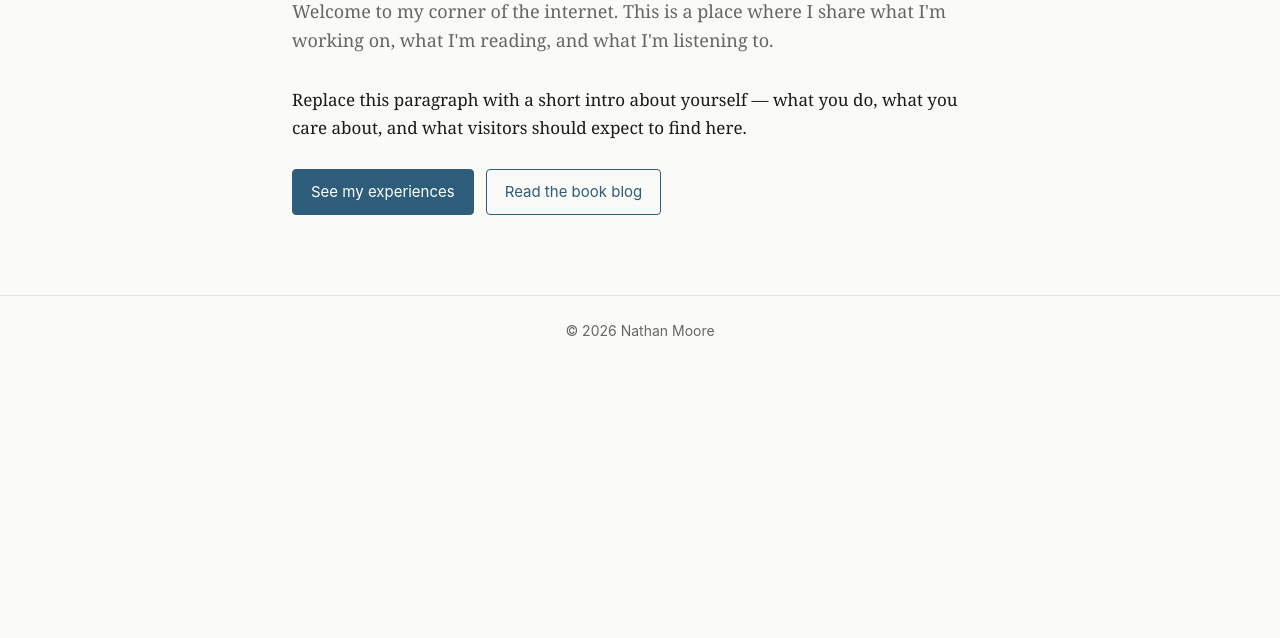
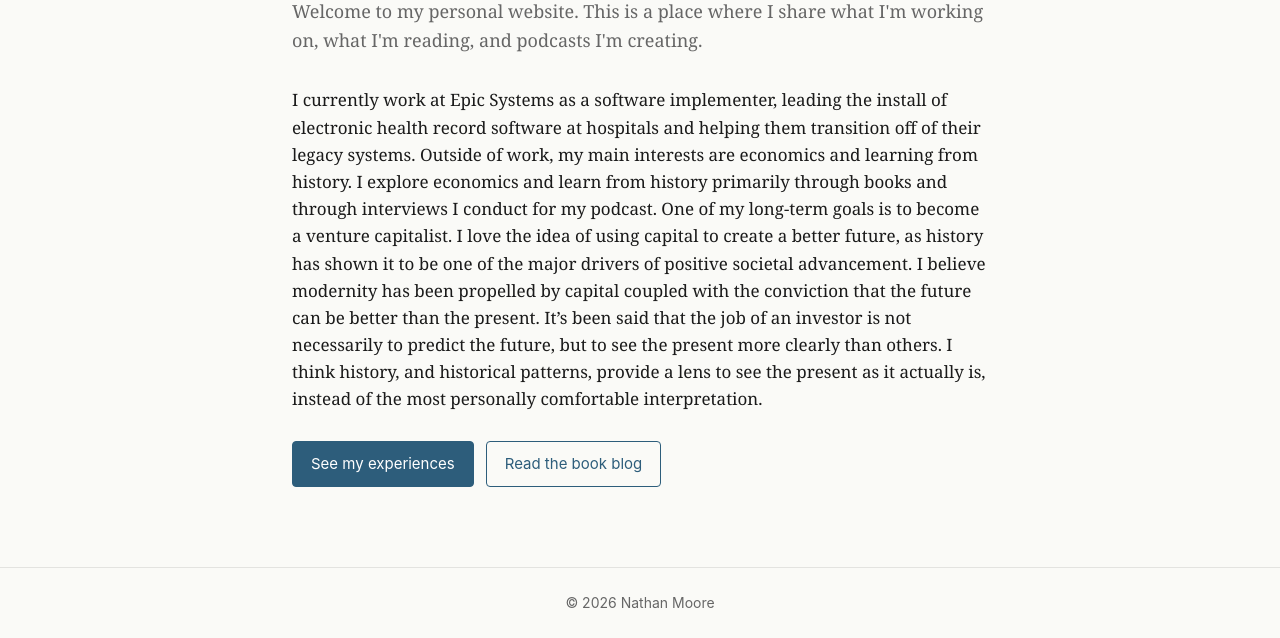
Before and after one commit to NicoMoore/nicomoore.github.io, a website: page index.html in a window 1280 px wide. Shown: the part 189-827 px from the top of the page. Before the commit the page ends 800 px from the top, so only its background shows below. Drawn offline with Linux system fonts and the light colour scheme.

Commit message:
Update index.html
Updating .hero section

```diff
--- a/index.html
+++ b/index.html
@@ -8,7 +8,7 @@
 </head>
 <body>
   <header class="site-header">
-    <a class="brand" href="index.html">Nathan Moore</a>
+    <a class="brand" href="index.html">Nico Moore</a>
     <nav class="site-nav">
       <a href="index.html" class="active">Home</a>
       <a href="experiences.html">Experiences</a>
@@ -19,15 +19,15 @@
 
   <main class="container">
     <section class="hero">
-      <h1>Hi, I'm Nathan.</h1>
+      <h1>Hi, I'm Nico.</h1>
       <p class="lead">
-        Welcome to my corner of the internet. This is a place where I share
-        what I'm working on, what I'm reading, and what I'm listening to.
+        Welcome to my personal website. This is a place where I share
+        what I'm working on, what I'm reading, and podcasts I'm creating.
       </p>
-      <p>
-        Replace this paragraph with a short intro about yourself &mdash; what
-        you do, what you care about, and what visitors should expect to find
-        here.
+      <p>I currently work at Epic Systems as a software implementer, leading the install of electronic health record software at hospitals and helping them transition off of their legacy systems. Outside of work, my main interests are economics and learning from history. I explore economics and learn from history primarily through books and through interviews I conduct for my podcast.
+One of my long-term goals is to become a venture capitalist. I love the idea of using capital to create a better future, as history has shown it to be one of the major drivers of positive societal advancement. I believe modernity has been propelled by capital coupled with the conviction that the future can be better than the present.
+It’s been said that the job of an investor is not necessarily to predict the future, but to see the present more clearly than others. I think history, and historical patterns, provide a lens to see the present as it actually is, instead of the most personally comfortable interpretation.
+
       </p>
       <div class="cta-row">
         <a class="btn" href="experiences.html">See my experiences</a>
```
